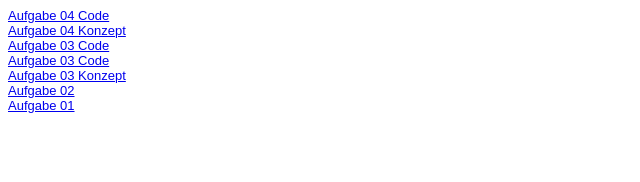
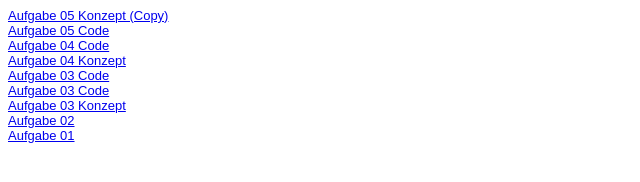
Before and after one commit to Sahertia/EIA2, a plain HTML site: page steckbrief/steckbrief.htm in a window 1280 px wide. Shown: the whole page, without its empty margins (0-640 px from the left). Drawn offline with Linux system fonts and the light colour scheme.

Commit message:
Update steckbrief.htm

```diff
--- a/steckbrief/steckbrief.htm
+++ b/steckbrief/steckbrief.htm
@@ -14,6 +14,9 @@ body {
 
 <body>
 
+	<a href="https://sahertia.github.io/EIA2/Aufgabe05/Konzept_complete_copy_V.Schwan.pdf " target="_blank">Aufgabe 05 Konzept (Copy)</a><br>
+	<a href="https://sahertia.github.io/EIA2/Aufgabe05/Index.html" target="_blank">Aufgabe 05 Code</a><br>
+
 	<a href="https://sahertia.github.io/EIA2/Aufgabe04/haushaltshilfe_L04.html " target="_blank">Aufgabe 04 Code</a><br>
 	<a href="https://sahertia.github.io/EIA2/Aufgabe04/A04_Konzept.pdf" target="_blank">Aufgabe 04 Konzept</a><br>
 
```
